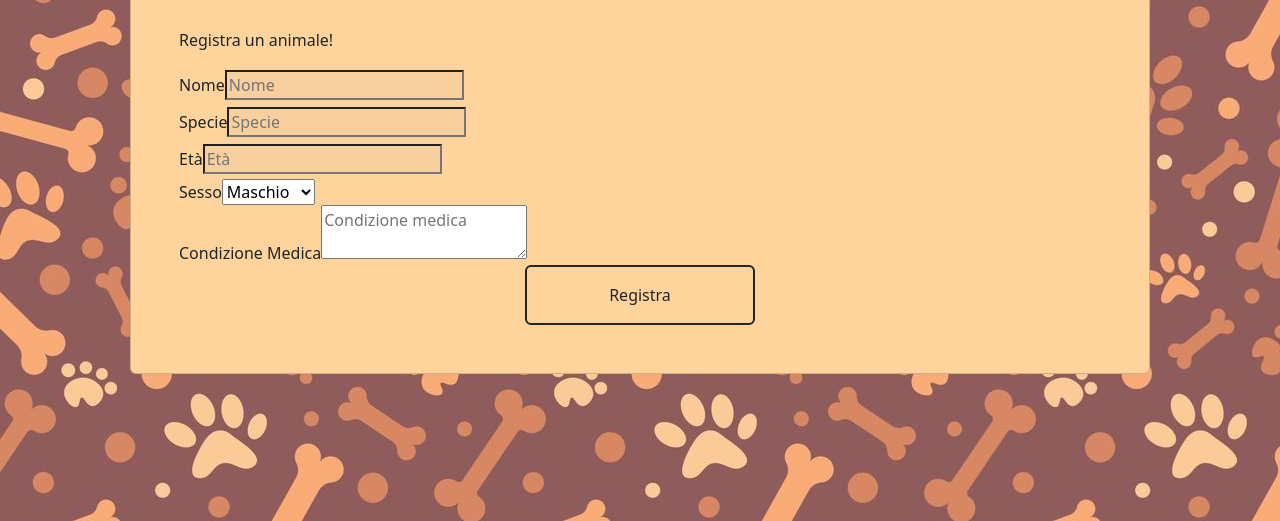
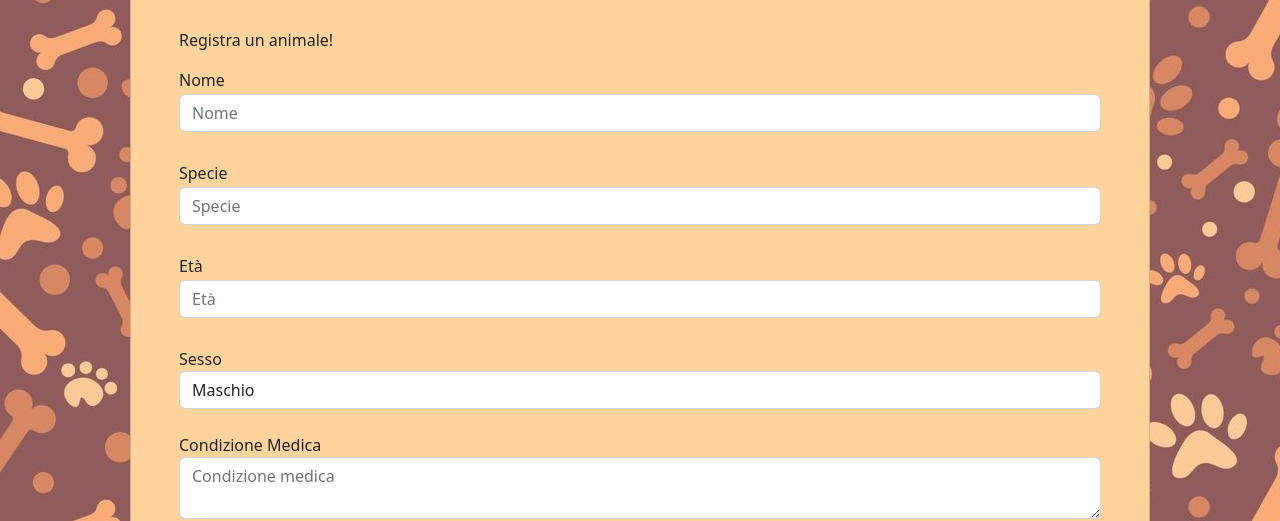
Before and after one commit to AnimalHouseGGG/FrontOffice, a React (Create React App) app: page /front/myAnimals in a window 1280 px wide. Shown: the part 279-800 px from the top of the page. Built offline with nearby package versions, Linux system fonts and the light colour scheme; no server answers.

Commit message:
aggiunto altro stile

```diff
--- a/src/App.css
+++ b/src/App.css
@@ -50,3 +50,7 @@ input {
   display:block;
   text-align: center;
 }
+
+.modal div{
+  background-color: #f8d09f;
+}
--- a/src/Bookings.js
+++ b/src/Bookings.js
@@ -55,6 +55,7 @@ const Bookings =  () => {
                     <div>
                         <div>Da: {new Date(booking.date_start).toLocaleDateString("it-IT",options)}</div>
                         <div>A: {new Date(booking.date_end).toLocaleDateString("it-IT",options)}</div>
+                        <div>Sede: {booking.place}</div>
                         <div>Con lo staff: {booking.staff}</div>
                     </div>
                     }
@@ -64,12 +65,14 @@ const Bookings =  () => {
                     <div>
                         <div>Da: {setSeconds(setHours(new Date(booking.date_start), new Date(booking.date_start).getHours()-1),0).toLocaleString("it-IT")}</div>
                         <div>a: {setSeconds(setHours(new Date(booking.date_end), new Date(booking.date_end).getHours()-1),0).toLocaleString("it-IT")}</div>
+                        <div>Sede: {booking.place}</div>
                         <div>Con lo staff: {booking.staff}</div>
                     </div>
                 }
 
 
             <div>Totale: {booking.total}€</div>
+            <hr></hr>
             <hr></hr>
             {
                 new Date(booking.date_start).getTime()>new Date().getTime() &&
--- a/src/MyAnimals.js
+++ b/src/MyAnimals.js
@@ -103,27 +103,28 @@ const MyAnimals = () => {
                     <p>Registra un animale!</p>
                     <form>
                         <label>Nome</label>
-                        <input type="text" placeholder="Nome" value={nome} onChange={e=>setNome(e.target.value)}></input>
+                        <input className="form-control" type="text" placeholder="Nome" value={nome} onChange={e=>setNome(e.target.value)}></input>
                         <br></br>
                         <label>Specie</label>
-                        <input type="text" placeholder="Specie" value={specie} onChange={e=>setSpecie(e.target.value)}></input>
+                        <input className="form-control" type="text" placeholder="Specie" value={specie} onChange={e=>setSpecie(e.target.value)}></input>
                         <br></br>
                         <label>Età</label>
 
-                        <input type="number" placeholder="Età" value={age} onChange={e=>setAge(e.target.value)}></input>
+                        <input className="form-control" type="number" placeholder="Età" value={age} onChange={e=>setAge(e.target.value)}></input>
                         <br></br>
                         <label>Sesso</label>
 
-                        <select id="sex">
+                        <select className="form-control" id="sex">
                             <option value="M">Maschio</option>
                             <option value="F">Femmina</option>
                         </select>
                         <br></br>
 
                         <label for='medcon'>Condizione Medica</label>
-                        <textarea id='medcon' placeholder="Condizione medica" value={med_con} onChange={e=>setMedCon(e.target.value)}></textarea>
+                        <textarea className="form-control" id='medcon' placeholder="Condizione medica" value={med_con} onChange={e=>setMedCon(e.target.value)}></textarea>
 
                     </form>
+                    <br></br>
                     <div className="text-center">
                         <button className="btn w-25 p-3 border border-2 border-dark" onClick={handleSubmit}>Registra</button>
                     </div>
--- a/src/Orders.js
+++ b/src/Orders.js
@@ -35,8 +35,8 @@ const Orders =  () => {
             <div className="mt-3"> {
                 order.products.map( product => (
                     <>
-                    <div key={JSON.parse(product)._id}>
-                    <div> <strong>{JSON.parse(product).name}</strong></div>
+                    <div className="p-3" key={JSON.parse(product)._id}>
+                    <div> <strong> - {JSON.parse(product).name}</strong></div>
                     {JSON.parse(product).category && <div> Categoria: {JSON.parse(product).category}</div>}
                     {JSON.parse(product).specie && <div> Specie: {JSON.parse(product).specie}</div>}
                     {JSON.parse(product).age && <div> Età: {JSON.parse(product).age} mesi</div>}
@@ -48,7 +48,9 @@ const Orders =  () => {
                     </>
                 ))
                 }</div>
+            <div>Indirizzo di spedizione: {order.address}</div>
             <div>Totale ordine: {order.total}€</div>
+            <hr></hr>
             <hr></hr>
             </div>
         ))}
```
